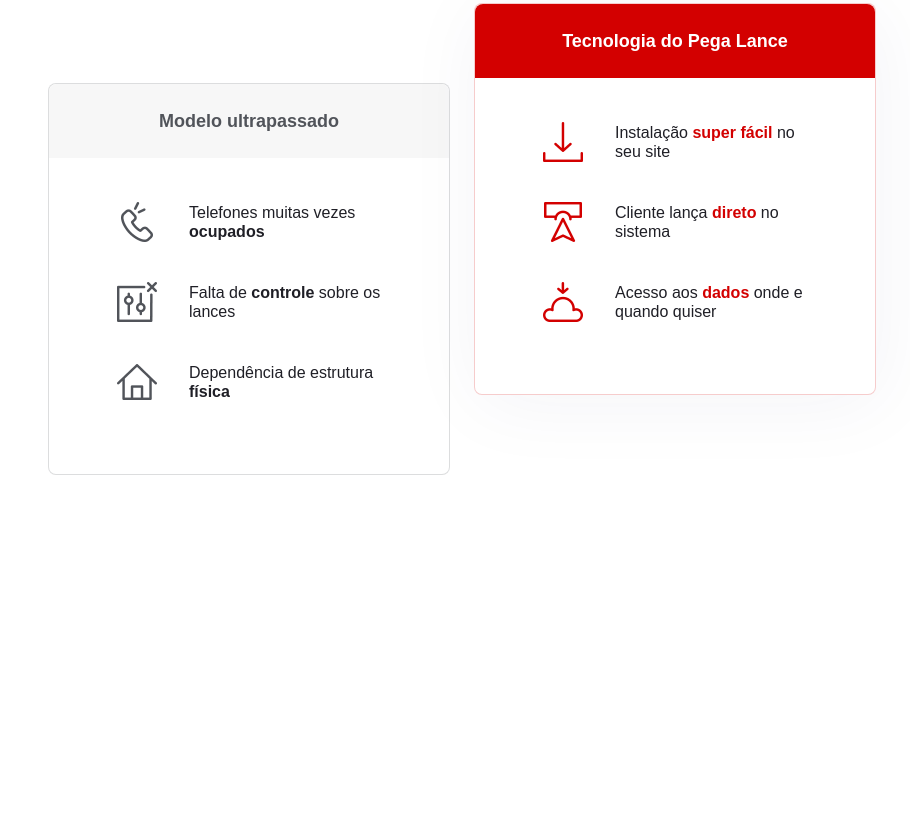
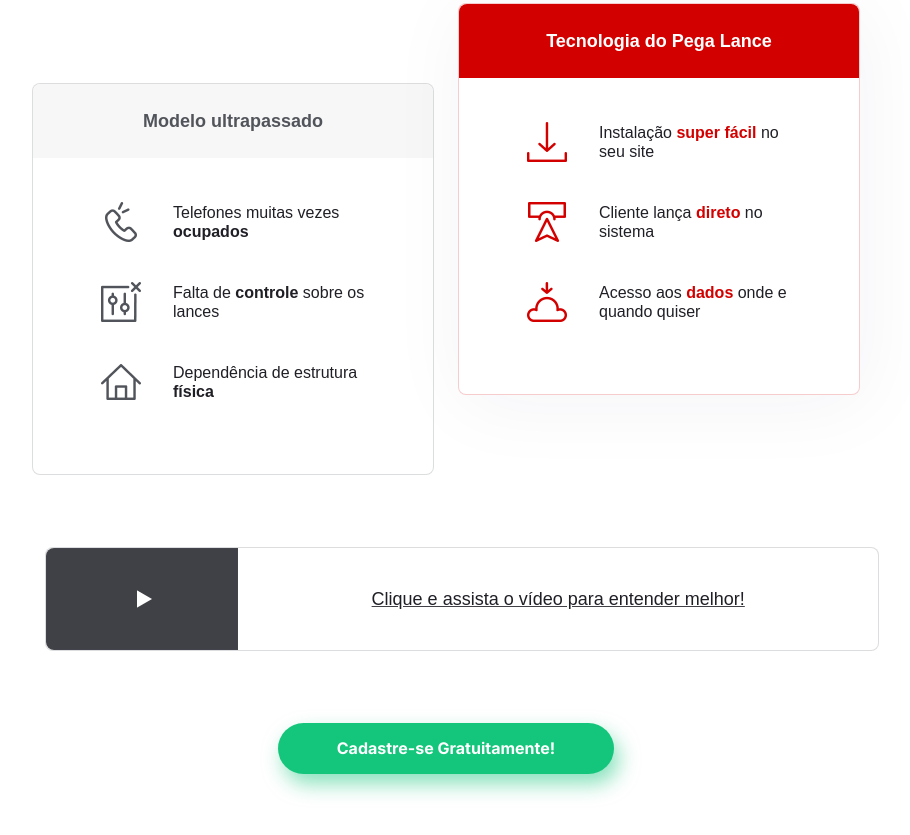
Before and after one commit to luan2017/template-html-pega-lance, a plain HTML site: page index.html in a window 1280 px wide. Shown: the part 1019-1854 px from the top of the page, without its empty margins (194-1104 px from the left). Before the commit the page ends 1545 px from the top, so only its background shows below. Drawn offline with Linux system fonts and the light colour scheme.

Commit message:
feat(master): added display and button confirm

```diff
--- a/index.html
+++ b/index.html
@@ -142,6 +142,13 @@
                     </div>
                 </div>
             </div>
+            <div class="displayDiv">
+                <div id="icon"><img src="assets/Play.png" alt=""></div>
+                <div id="textDisplay"> <label>Clique e assista o vídeo para entender melhor!</label></div>
+            </div>
+            <div id="buttonGreen">
+                    Cadastre-se Gratuitamente!
+            </div>
         </section>
     </div>
 </body>
--- a/styles.css
+++ b/styles.css
@@ -284,7 +284,8 @@
 .divDefault section#sectionDefault {
     display: flex;
     flex-direction: column;
-    height: 100vh;
+    height: 200vh;
+    align-items: center;
 }
 
 .divDefault section#sectionDefault  h1{
@@ -412,6 +413,79 @@
 }
 
 
+.displayDiv {
+    width: 97%;
+    height: 104px;
+    margin-left: 2rem;
+    background: #FFFFFF;
+    border: 1px solid rgba(81, 84, 90, 0.2);
+    box-sizing: border-box;
+    border-radius: 8px;
+    display: flex;
+    margin-top: 56px;
+}
+
+.displayDiv div#icon {
+    width: 30%;
+    height: 100%;
+    background: #404047;
+    display: flex;
+    align-items: center;
+    justify-content: center;
+    border: 1px solid rgba(81, 84, 90, 0.2);
+    box-sizing: border-box;
+    border-radius: 8px 0px 0px 8px;
+}
+
+.displayDiv div#icon img {
+    width: 20px;
+    height: 20px;
+}
+
+.displayDiv div#textDisplay {
+    width: 100%;
+    display: flex;
+    align-items: center;
+    justify-content: center;
+
+    font-family: sans-serif;
+    font-style: normal;
+    font-weight: normal;
+    font-size: 20px;
+    line-height: 120%;
+    display: flex;
+    align-items: center;
+    text-decoration-line: underline;
+    color: #404047;
+    cursor: pointer;
+}
+
+.divDefault section#sectionDefault div#buttonGreen {
+    display: flex;
+    flex-direction: row;
+    justify-content: center;
+    align-items: center;
+    padding: 16px 48px;
+
+    width: 15rem;
+    margin-top: 20px;
+
+    background: #14C67B;
+    box-shadow: 5px 10px 20px rgba(20, 198, 123, 0.5);
+    border-radius: 100px;
+    color: white;
+    margin-top: 72px;
+
+    font-family: Inter;
+    font-style: normal;
+    font-weight: 800;
+    font-size: 16px;
+    line-height: 19px;
+    text-align: center;
+    cursor: pointer;
+}
+
+
 /* Medya query */
 
 @media screen and (max-width: 1200px){
@@ -474,5 +548,8 @@
     .sectionPrimary header div#line {
         display: none;
     }
+    .displayDiv {
+        margin-left: 0;
+    }
 
 }
```
Also changed, not shown: assets/Play.png (added).
